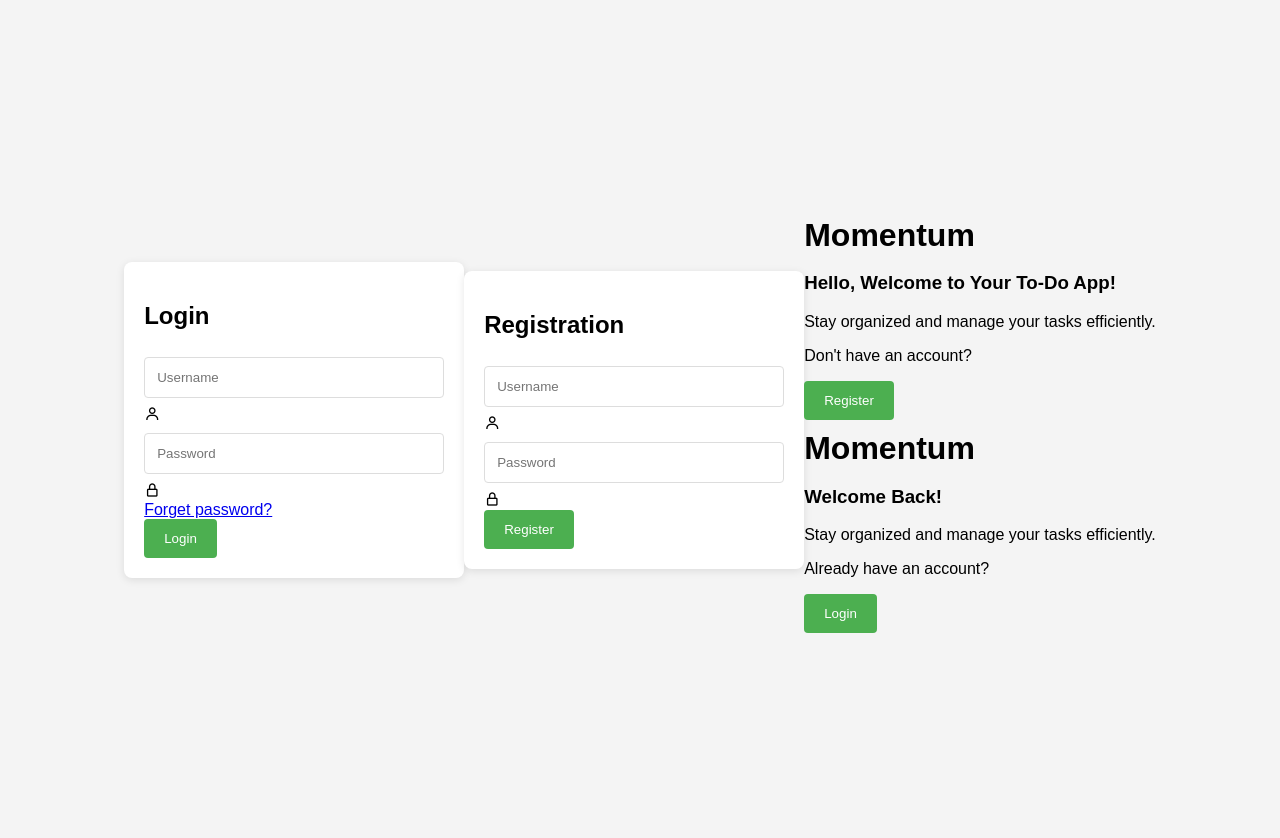
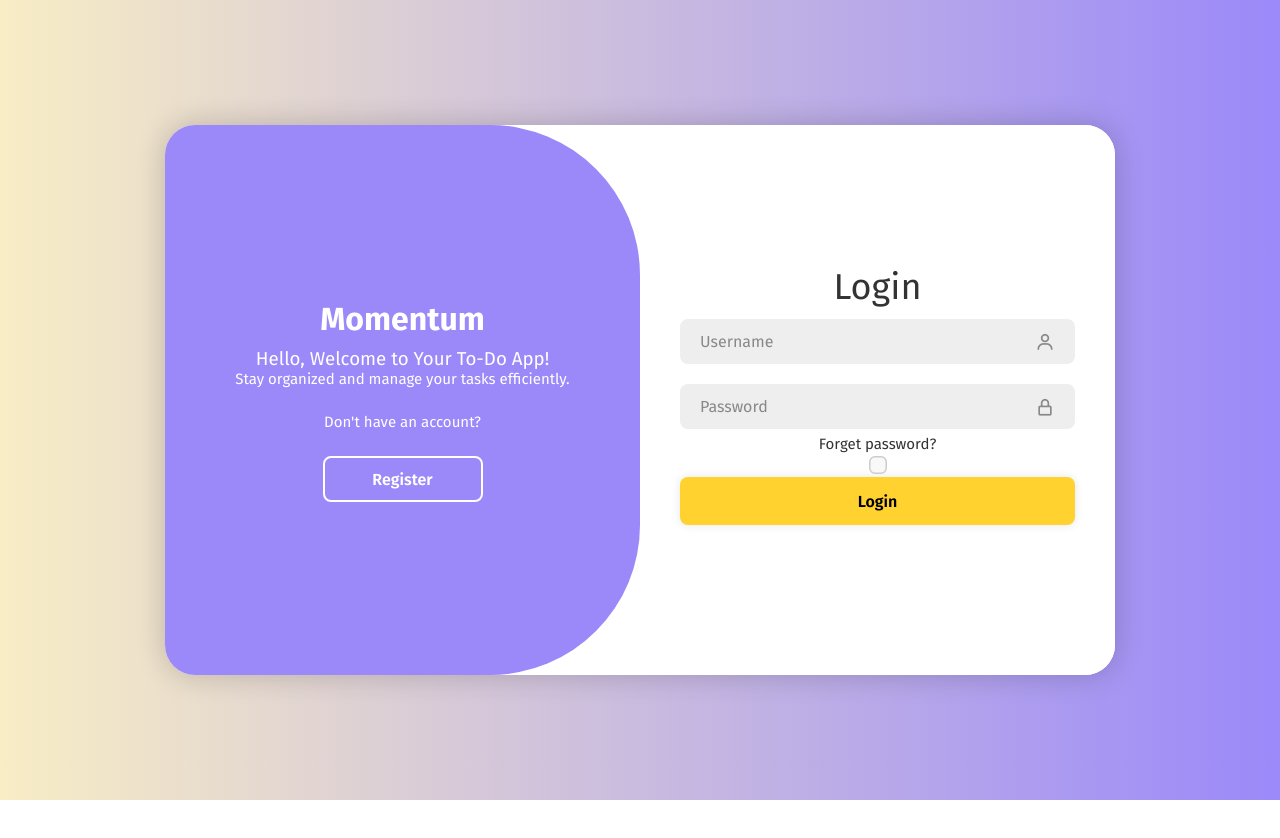
Before and after one commit to marmikjethwa/Momentum, a website: page index.html in a window 1280 px wide. After the commit the page ends 800 px from the top, so only its background shows below. Drawn offline with nearby package versions, Linux system fonts and the light colour scheme.

Commit message:
indexPage 80% done

```diff
--- a/style.css
+++ b/style.css
@@ -1,53 +1,206 @@
-body {
-    font-family: Arial, sans-serif;
-    background: #f4f4f4;
+@import url('https://fonts.googleapis.com/css2?family=Fira+Sans:wght@300;400;600;700&display=swap');
+
+* {
     margin: 0;
     padding: 0;
+    box-sizing: border-box;
+    font-family: 'Fira Sans', sans-serif;
+    font-weight: 400;
 }
-
-.container {
+body {
     display: flex;
     justify-content: center;
     align-items: center;
     min-height: 100vh;
-    padding: 20px;
+    background: linear-gradient(90deg, #f8edc5, #9B89F9);
 }
 
-.intro {
-    width: 50%;
-    text-align: left;
-    padding: 20px;
+.container {
+    position: relative;
+    width: 950px;
+    height: 550px;
+    background: #fff;
+    border-radius: 30px;
+    box-shadow: 0 0 30px rgba(0,0,0,0.2);
+    overflow: hidden;
 }
 
-.login-box, .register-box {
-    width: 300px;
-    padding: 20px;
-    background: white;
-    box-shadow: 0 2px 8px rgba(0,0,0,0.1);
-    border-radius: 8px;
+.form-box {
+    position: absolute;
+    right: 0;
+    width: 50%;
+    height: 100%;
+    background: #fff;
+    display: flex;
+    align-items: center;
+    color: #333;
+    text-align: center;
+    padding: 40px;
+    z-index: 1;
+    transition: 0.6s ease-in-out 1.2s, visibility 0s 1s;
 }
 
-input {
-    width: 100%;
-    padding: 12px;
-    margin: 8px 0;
-    border: 1px solid #ddd;
-    border-radius: 4px;
-    box-sizing: border-box;
+.container.active .form-box {
+    right: 50%;
 }
 
-button {
-    background: #4CAF50;
-    color: white;
-    padding: 12px 20px;
-    border: none;
-    border-radius: 4px;
-    cursor: pointer;
-    transition: background 0.3s;
+.form-box.register-box {
+    visibility: hidden;
 }
 
-button:hover {
-    background: #45a049;
+.container.active .form-box.register-box {
+    visibility: visible;
+}
+
+form {
+    width: 100%;
+}
+
+.container h2 {
+    font-size: 36px;
+    margin: -10px 0;
+}
+
+.input-box {
+    position: relative;
+    margin: 20px 0;
+}
+
+.input-box input {
+    width: 100%;
+    padding: 13px 50px 13px 20px;
+    background: #eee;
+    border-radius: 8px;
+    border: none;
+    outline: none;
+    font-size: 16px;
+    color: #333;
+    font-weight: 500;
+}
+
+.input-box input::placeholder {
+    color: #888;
+    font-weight: 400;
+}
+
+.input-box i {
+    position: absolute;
+    right: 20px;
+    top: 50%;
+    transform: translateY(-50%);
+    font-size: 20px;
+    color: #888;
+}
+
+.forgot-link {
+    margin: -15px 0 0;
+}
+
+.forgot-link a {
+    font-size: 15px;
+    color: #333;
+    text-decoration: none;
+}
+
+.recaptcha {
+    display: flex;
+    justify-content: center;
+}
+
+.g-recaptcha {
+    transform: scale(0.75);
+    border: 2px solid #ccc;
+    padding: 10px;
+    border-radius: 8px;
+    background-color: #f8f8f8;
+}
+
+.btn {
+    width: 100%;
+    height: 48px;
+    background: #ffd22f;
+    border-radius: 8px;
+    box-shadow: 0 0 10px rgba(0, 0, 0, 0.1);
+    border: none;
+    cursor: pointer;
+    font-size: 16px;
+    font-weight: 600;
+    transition: 0.5s;
+}
+
+.btn:hover {
+    background: #feda59;
+    transition: 0.5s;
+}
+
+.toggle-box {
+    position: absolute;
+    width: 100%;
+    height: 100%;
+}
+
+.toggle-box::before {
+    content: '';
+    position: absolute;
+    width: 300%;
+    height: 100%;
+    background: #9B89F9;
+    z-index: 2;
+    left: -250%;
+    border-radius: 150px;
+    transition: 1.8s ease-in-out;
+}
+
+.container.active .toggle-box::before{
+    left: 50%;
+}
+
+.toggle-panel {
+    position: absolute;
+    width: 50%;
+    height: 100%;
+    color: #fff;
+    display: flex;
+    flex-direction: column;
+    justify-self: center;
+    align-items: center;
+    z-index: 2;
+    top: 30%;
+    transition: 0.6s ease-in-out;
+}
+
+.toggle-panel p {
+    margin-bottom: 25px;
+    font-size: 15px;
+}
+
+.toggle-panel.toggle-left {
+    left: 0;
+    transition-delay: 1.2s;
+}
+
+.container.active .toggle-panel.toggle-left {
+    left: -50%;
+    transition-delay: 0.6s;
+}
+
+.toggle-panel.toggle-right {
+    right: -50%;
+    transition-delay: 0.6s;
+}
+
+.container.active .toggle-panel.toggle-right {
+    right: 0;
+    transition-delay: 1.2s;
+}
+
+.toggle-panel .btn {
+    width: 160px;
+    height: 46px;
+    background: transparent;
+    border: 2px solid white;
+    box-shadow: none;
+    color: white;
 }
 
 .dashboard-container {
```
